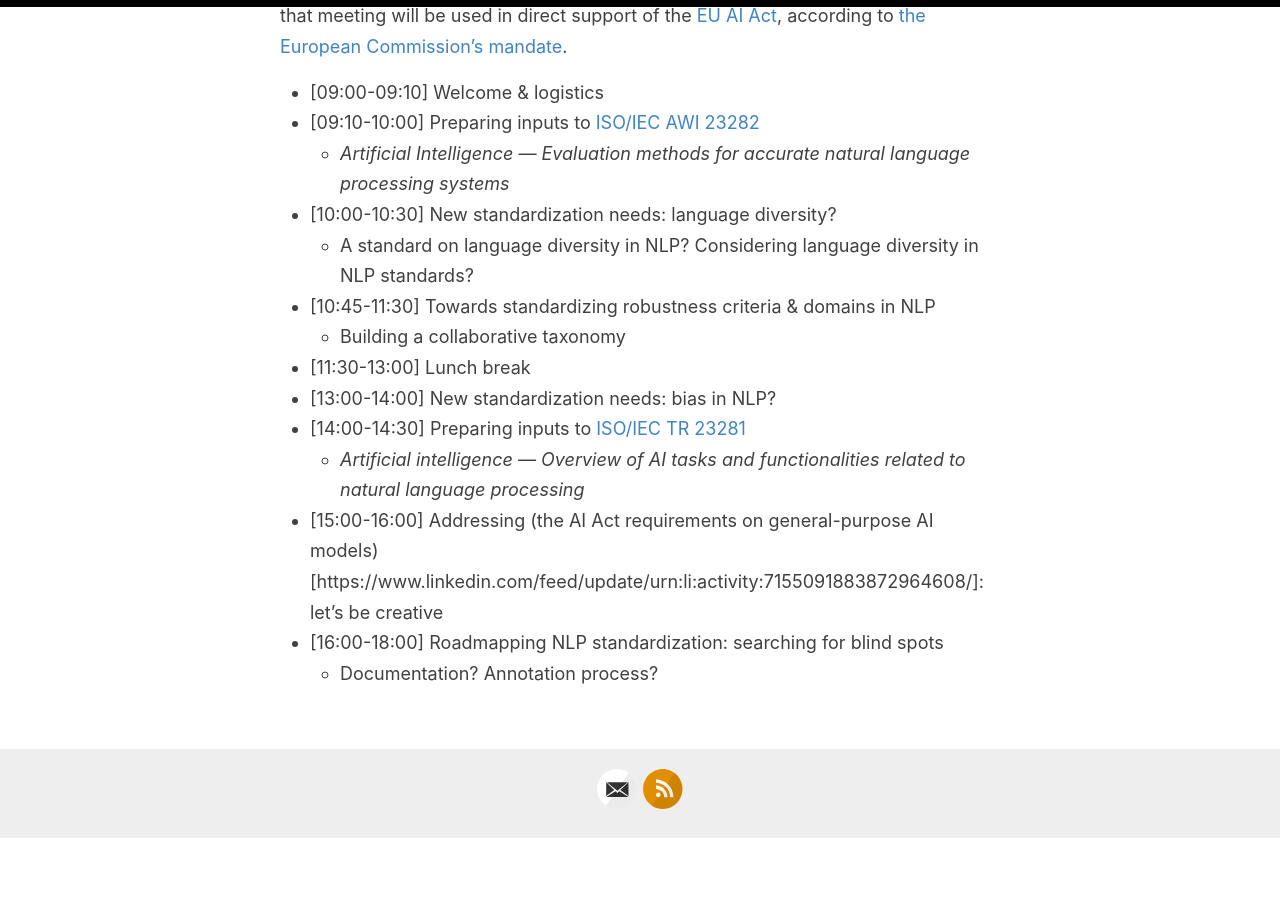
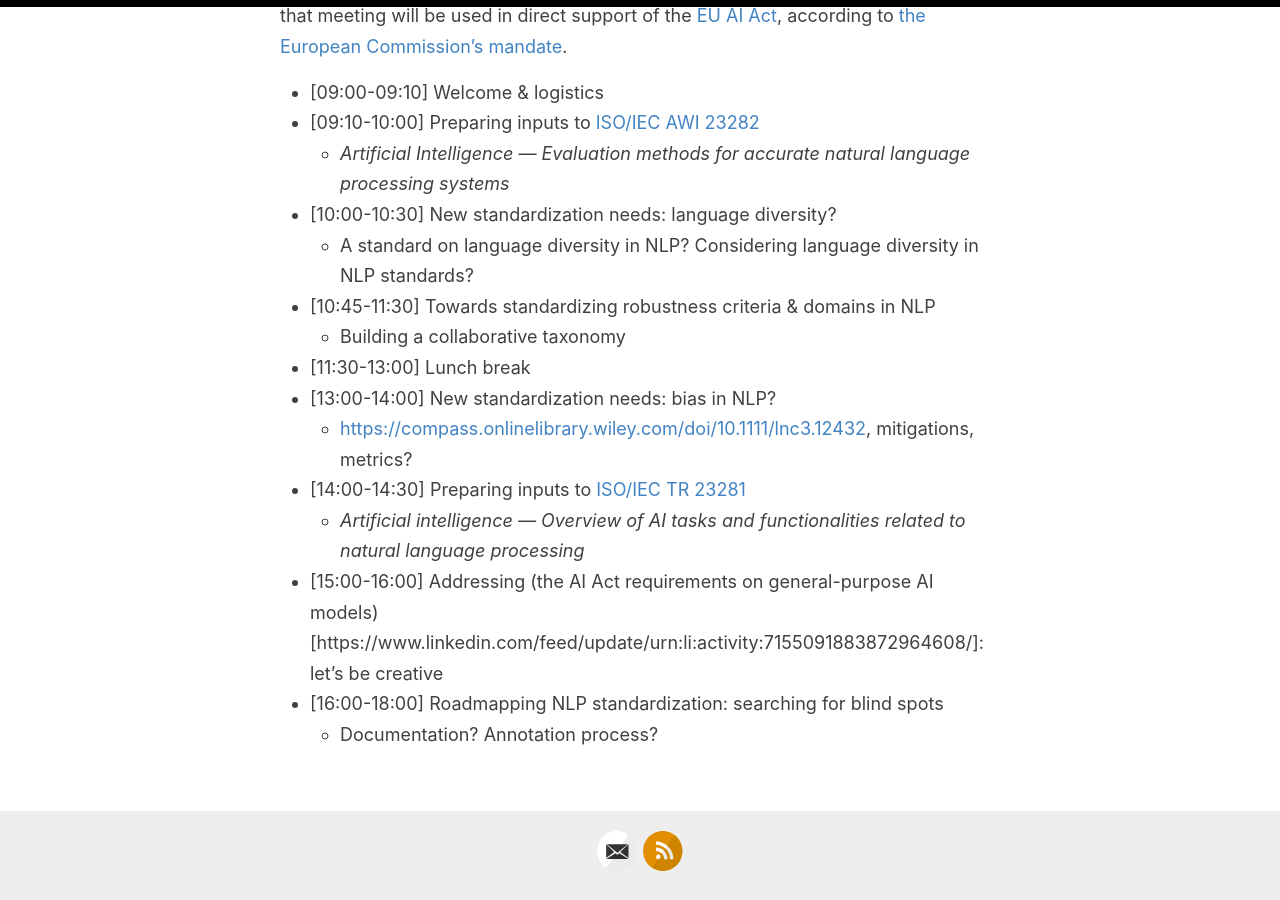
Before and after one commit to stand4nlp/stand4nlp.github.io, a Jekyll site: the page built from _pages/program.md, in a window 1280 px wide and 900 px high, scrolled down 1487 px. Built offline with Jekyll 4.4.1, drawn with Linux system fonts in a browser that asks for light colours; before the commit the page ends 2326 px from its top, so only the background shows below that.

Commit message:
add details for Bias

```diff
--- a/_pages/program.md
+++ b/_pages/program.md
@@ -45,6 +45,7 @@ Workshop participants are invited to stay to contribute any insight. The outputs
     - Building a collaborative taxonomy
 - [11:30-13:00] Lunch break
 - [13:00-14:00] New standardization needs: bias in NLP?
+    - [https://compass.onlinelibrary.wiley.com/doi/10.1111/lnc3.12432](Sources), mitigations, metrics?
 - [14:00-14:30] Preparing inputs to [ISO/IEC TR 23281](https://www.iso.org/standard/88870.html)
     - *Artificial intelligence — Overview of AI tasks and functionalities related to natural language processing*
 - [15:00-16:00] Addressing (the AI Act requirements on general-purpose AI models)[https://www.linkedin.com/feed/update/urn:li:activity:7155091883872964608/]: let's be creative
```
